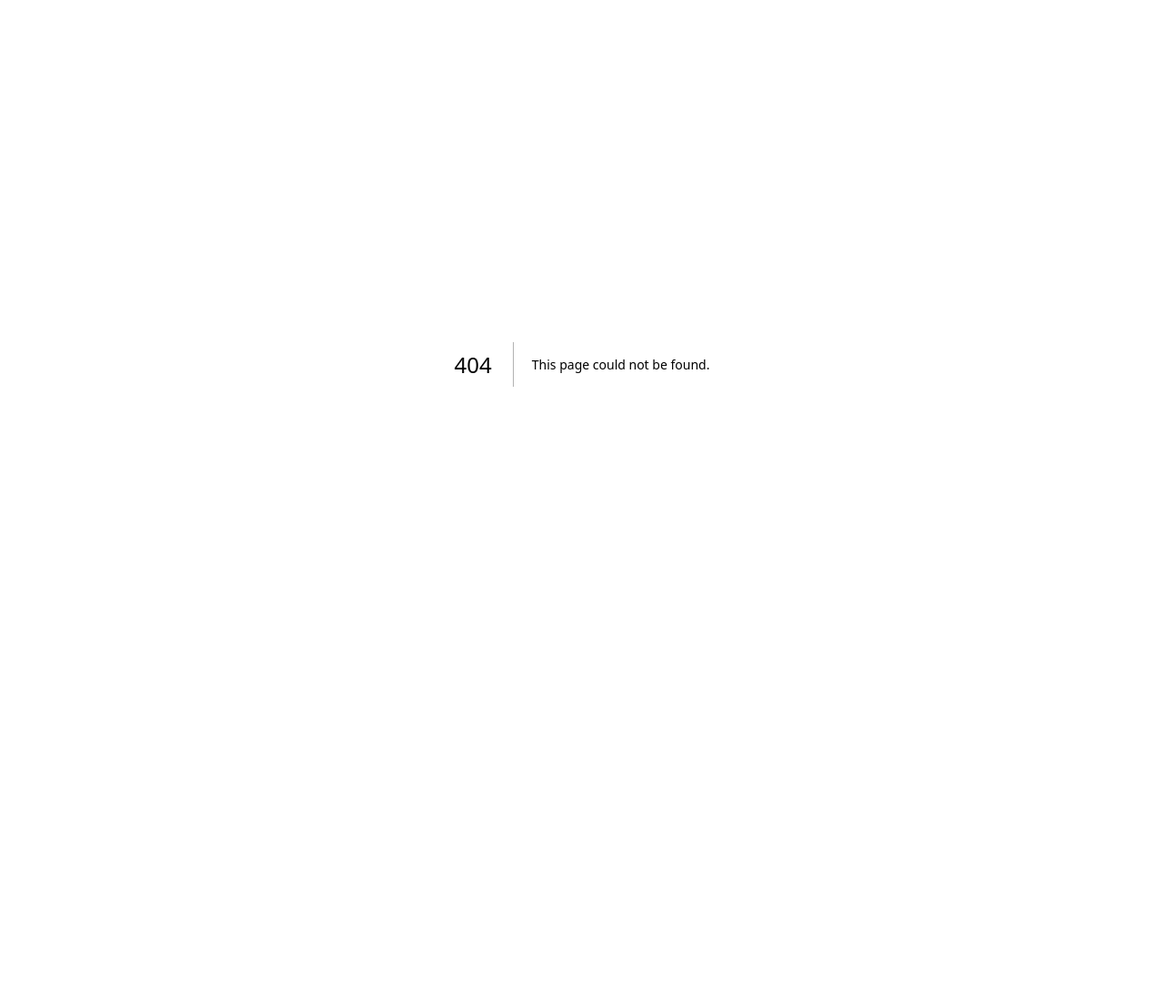
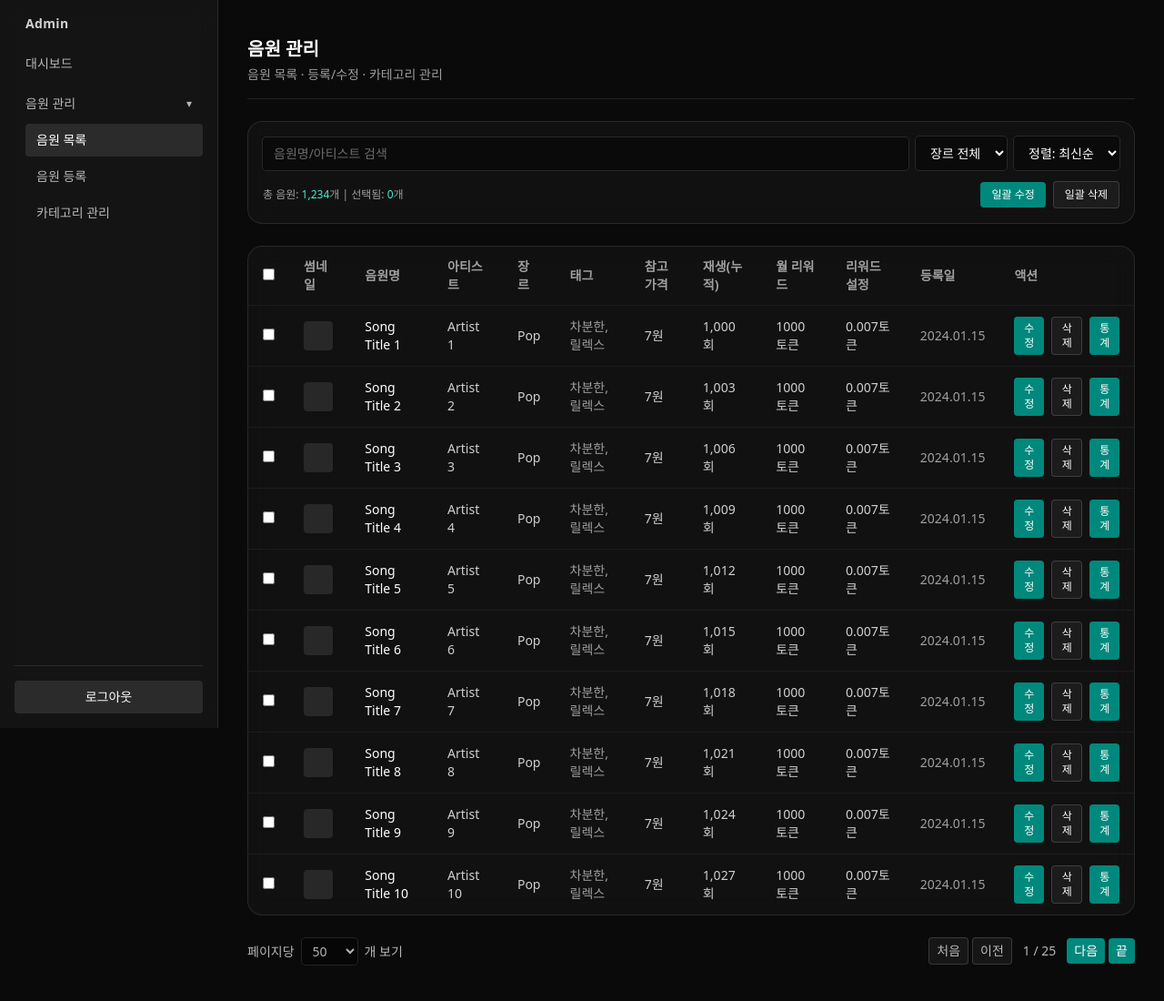
Before and after one commit to zzeen2/MPS-project, a Next.js app in the folder apps/frontend/admin/: page /admin/musics in a window 1280 px wide. Before the commit this address had no page. Shown: the whole page at 91% size. Before the commit the page ends 800 px from the top, so only its background shows below. Built offline with nearby package versions, Linux system fonts and the light colour scheme.

Commit message:
[design] 음원목록 페이지 레이아웃

```diff
--- /dev/null
+++ b/apps/frontend/admin/src/app/admin/musics/layout.tsx
@@ -0,0 +1,13 @@
+import type { ReactNode } from 'react'
+
+export default function MusicsLayout({ children }: { children: ReactNode }) {
+  return (
+    <div className="w-full">
+      <div className="mb-6 border-b border-white/10 pb-4">
+        <h1 className="text-xl font-semibold text-white">음원 관리</h1>
+        <p className="mt-1 text-sm text-white/60">음원 목록 · 등록/수정 · 카테고리 관리</p>
+      </div>
+      {children}
+    </div>
+  )
+}
--- /dev/null
+++ b/apps/frontend/admin/src/app/admin/musics/page.tsx
@@ -0,0 +1,100 @@
+'use client'
+
+export default function MusicsPage() {
+  return (
+    <div className="space-y-6">
+      {/* 검색/필터 */}
+      <div className="rounded-2xl border border-white/10 bg-neutral-900/60 p-4 backdrop-blur-md">
+        <div className="flex flex-wrap items-center gap-2">
+          <input className="min-w-[240px] flex-1 rounded bg-black/40 px-3 py-2 text-sm text-white placeholder-white/40 outline-none ring-1 ring-white/10 focus:ring-2 focus:ring-teal-400/60" placeholder="음원명/아티스트 검색" />
+          <select className="rounded bg-black/40 px-3 py-2 text-sm text-white outline-none ring-1 ring-white/10 focus:ring-2 focus:ring-teal-400/60">
+            <option>장르 전체</option>
+            <option>Pop</option>
+            <option>Rock</option>
+          </select>
+          <select className="rounded bg-black/40 px-3 py-2 text-sm text-white outline-none ring-1 ring-white/10 focus:ring-2 focus:ring-teal-400/60">
+            <option>정렬: 최신순</option>
+            <option>정렬: 재생순</option>
+            <option>정렬: 이름순</option>
+          </select>
+        </div>
+        <div className="mt-3 flex items-center justify-between text-xs text-white/60">
+          <div>
+            총 음원: <span className="text-teal-300">1,234</span>개 | 선택됨: <span className="text-teal-300">0</span>개
+          </div>
+          <div className="space-x-2">
+            <button className="rounded bg-teal-600/90 px-3 py-1.5 text-white hover:bg-teal-500">일괄 수정</button>
+            <button className="rounded border border-white/15 bg-white/5 px-3 py-1.5 text-white hover:bg-white/10">일괄 삭제</button>
+          </div>
+        </div>
+      </div>
+
+      {/* 목록 테이블 */}
+      <div className="overflow-x-auto rounded-2xl border border-white/10 bg-neutral-900/60 backdrop-blur-md">
+        <table className="w-full text-sm">
+          <thead className="text-left text-white/60">
+            <tr>
+              <th className="px-4 py-3"><input type="checkbox" className="accent-teal-400" /></th>
+              <th className="px-4 py-3">썸네일</th>
+              <th className="px-4 py-3">음원명</th>
+              <th className="px-4 py-3">아티스트</th>
+              <th className="px-4 py-3">장르</th>
+              <th className="px-4 py-3">태그</th>
+              <th className="px-4 py-3">참고가격</th>
+              <th className="px-4 py-3">재생(누적)</th>
+              <th className="px-4 py-3">월 리워드</th>
+              <th className="px-4 py-3">리워드설정</th>
+              <th className="px-4 py-3">등록일</th>
+              <th className="px-4 py-3">액션</th>
+            </tr>
+          </thead>
+          <tbody>
+            {[...Array(10)].map((_, i) => (
+              <tr key={i} className="border-t border-white/5 hover:bg-white/5">
+                <td className="px-4 py-3"><input type="checkbox" className="accent-teal-400" /></td>
+                <td className="px-4 py-3"><div className="h-8 w-8 rounded bg-white/10" /></td>
+                <td className="px-4 py-3 text-white">Song Title {i+1}</td>
+                <td className="px-4 py-3 text-white/80">Artist {i+1}</td>
+                <td className="px-4 py-3 text-white/80">Pop</td>
+                <td className="px-4 py-3 text-white/60">차분한, 릴렉스</td>
+                <td className="px-4 py-3 text-white/80">7원</td>
+                <td className="px-4 py-3 text-white/80">{(1000+i*3).toLocaleString()}회</td>
+                <td className="px-4 py-3 text-white/80">1000토큰</td>
+                <td className="px-4 py-3 text-white/80">0.007토큰</td>
+                <td className="px-4 py-3 text-white/60">2024.01.15</td>
+                <td className="px-4 py-3">
+                  <div className="flex gap-2">
+                    <button className="rounded bg-teal-600/90 px-2 py-1 text-xs text-white hover:bg-teal-500">수정</button>
+                    <button className="rounded border border-white/15 bg-white/5 px-2 py-1 text-xs text-white hover:bg-white/10">삭제</button>
+                    <button className="rounded bg-teal-600/90 px-2 py-1 text-xs text-white hover:bg-teal-500">통계</button>
+                  </div>
+                </td>
+              </tr>
+            ))}
+          </tbody>
+        </table>
+      </div>
+
+      {/* 페이지네이션 */}
+      <div className="flex items-center justify-between text-sm text-white/70">
+        <div>
+          페이지당
+          <select className="mx-2 rounded bg-black/40 px-2 py-1 outline-none ring-1 ring-white/10 focus:ring-2 focus:ring-teal-400/60">
+            <option>50</option>
+            <option>25</option>
+            <option>10</option>
+            <option>100</option>
+          </select>
+          개 보기
+        </div>
+        <div className="space-x-1">
+          <button className="rounded border border-white/15 bg-white/5 px-2 py-1 hover:bg-white/10">처음</button>
+          <button className="rounded border border-white/15 bg-white/5 px-2 py-1 hover:bg-white/10">이전</button>
+          <span className="px-2">1 / 25</span>
+          <button className="rounded bg-teal-600/90 px-2 py-1 text-white hover:bg-teal-500">다음</button>
+          <button className="rounded bg-teal-600/90 px-2 py-1 text-white hover:bg-teal-500">끝</button>
+        </div>
+      </div>
+    </div>
+  )
+}
--- a/apps/frontend/admin/src/components/navigation/Sidebar.tsx
+++ b/apps/frontend/admin/src/components/navigation/Sidebar.tsx
@@ -2,13 +2,22 @@
 import Link from 'next/link'
 import { usePathname } from 'next/navigation'
 import axios from 'axios'
+import { useState } from 'react'
 
-const ITEMS = [
-  { href: '/admin/dashboard', label: '대시보드' },
-]
+const DASHBOARD = { href: '/admin/dashboard', label: '대시보드' }
+
+const MUSIC_GROUP = {
+  label: '음원 관리',
+  items: [
+    { href: '/admin/musics', label: '음원 목록' },
+    { href: '/admin/musics/new', label: '음원 등록' },
+    { href: '/admin/musics/categories', label: '카테고리 관리' },
+  ],
+}
 
 export default function Sidebar() {
   const pathname = usePathname()
+  const [openMusic, setOpenMusic] = useState(true)
 
   async function logout() {
     const response = await axios.post('/api/logout')
@@ -16,23 +25,43 @@ export default function Sidebar() {
     location.href = '/admin'
   }
 
+  const isActive = (href: string) => pathname === href || pathname.startsWith(href + '/')
+
   return (
     <aside className="fixed inset-y-0 left-0 z-40 w-60 border-r border-white/10 bg-neutral-900/80 text-white backdrop-blur-md p-4 flex flex-col">
       <div className="mb-4 px-3 text-sm font-semibold tracking-wide text-white/80">Admin</div>
 
-      <nav className="space-y-1 text-sm">
-        {ITEMS.map(item => {
-          const active = pathname === item.href
-          return (
+      <nav className="space-y-2 text-sm">
+        <Link
+          href={DASHBOARD.href}
+          className={`block rounded px-3 py-2 ${isActive(DASHBOARD.href) ? 'bg-white/10 text-white' : 'text-white/70 hover:text-white hover:bg-white/5'}`}
+        >
+          {DASHBOARD.label}
+        </Link>
+
+        <div>
+          <button
+            className="flex w-full items-center justify-between rounded px-3 py-2 text-left text-white/70 hover:text-white hover:bg-white/5"
+            onClick={() => setOpenMusic((v) => !v)}
+            aria-expanded={openMusic}
+          >
+            <span>{MUSIC_GROUP.label}</span>
+            <span className="text-xs">{openMusic ? '▾' : '▸'}</span>
+          </button>
+          {openMusic && (
+            <div className="mt-1 space-y-1 pl-3">
+              {MUSIC_GROUP.items.map((item) => (
                 <Link
                   key={item.href}
                   href={item.href}
-              className={`block rounded px-3 py-2 ${active ? 'bg-white/10 text-white' : 'text-white/70 hover:text-white hover:bg-white/5'}`}
+                  className={`block rounded px-3 py-2 ${isActive(item.href) ? 'bg-white/10 text-white' : 'text-white/70 hover:text-white hover:bg-white/5'}`}
                 >
                   {item.label}
                 </Link>
-          )
-        })}
+              ))}
+            </div>
+          )}
+        </div>
       </nav>
 
       <div className="mt-auto border-t border-white/10 pt-4">
```
Lines whose indentation alone changed are shown as unchanged.
